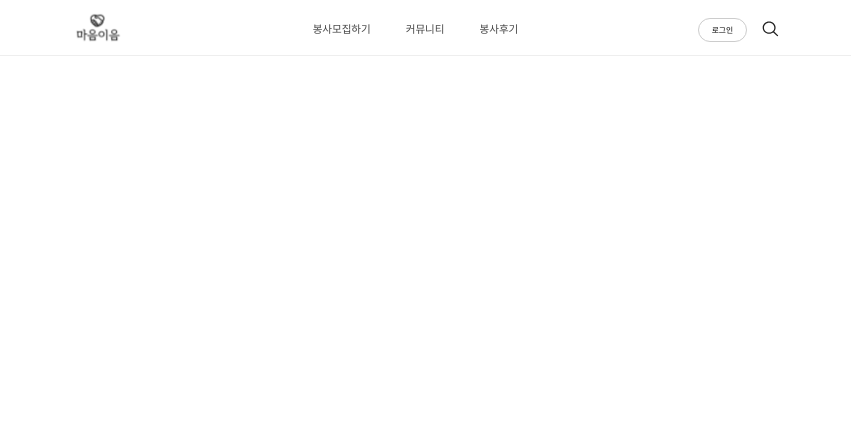
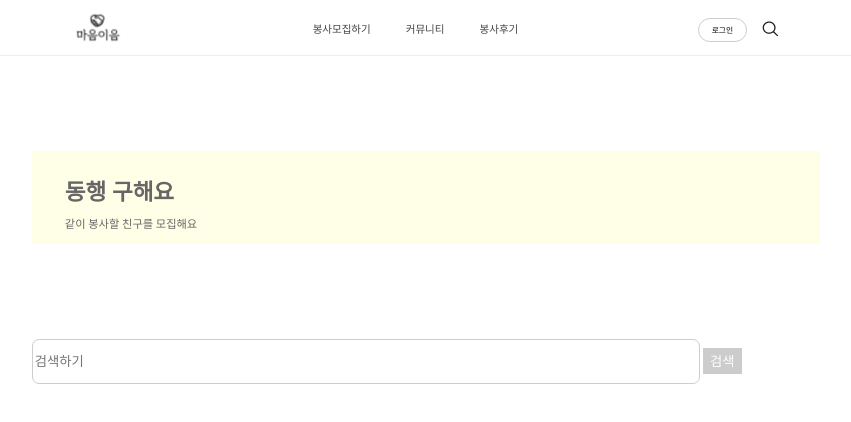
Before and after one commit to maumeum/Front-end, a React (Vite) app: page /community/findfriend in a window 1280 px wide. Shown: the top 422 px of the page, without its empty margins (214-1065 px from the left). Built offline with nearby package versions, Linux system fonts and the light colour scheme; a web font is replaced by a local one.

Commit message:
Feat : add TopBar, SearchBarcomponent

```diff
--- a/src/App.css
+++ b/src/App.css
@@ -1,5 +1,5 @@
 #root {
   margin: 0;
-  text-align: center;
-  background-color: #F7F7F7;
+  /* text-align: center; */
+  background-color: #ffff;
 }
--- a/src/App.tsx
+++ b/src/App.tsx
@@ -8,6 +8,8 @@ import MyVolunHistory from './pages/myPage-hr/volunHistory';
 import MyVlounSuggest from './pages/myPage-hr/volunSuggest';
 import MyComment from './pages/myPage-hr/myComment';
 import MyPost from './pages/myPage-hr/myPost';
+import FindFriend from './pages/community/findFriend';
+import Question from './pages/community/question';
 
 function App() {
   return (
@@ -19,6 +21,8 @@ function App() {
         <Route path="/mypage/suggest" element={<MyVlounSuggest />} />
         <Route path="/mypage/comment" element={<MyComment />} />
         <Route path="/mypage/post" element={<MyPost />} />
+        <Route path="/community/findfriend" element={<FindFriend />} />
+        <Route path="/community/question" element={<Question />} />
       </Routes>
     </Router>
   );
--- /dev/null
+++ b/src/components/SearchBar/SearchBar.tsx
@@ -0,0 +1,40 @@
+import React, { useState } from 'react';
+import {
+  SearchBarForm,
+  SearchBarInput,
+  SearchBarBtn,
+  SearchBarContainer,
+} from './style';
+
+type SearchBarProps = {
+  onSearch: (query: string) => void;
+};
+
+const SearchBar: React.FC<SearchBarProps> = ({ onSearch }) => {
+  const [query, setQuery] = useState('');
+
+  const handleInputChange = (event: React.ChangeEvent<HTMLInputElement>) => {
+    setQuery(event.target.value);
+  };
+
+  const handleSubmit = (event: React.FormEvent<HTMLFormElement>) => {
+    event.preventDefault();
+    onSearch(query);
+  };
+
+  return (
+    <SearchBarContainer>
+      <SearchBarForm onSubmit={handleSubmit}>
+        <SearchBarInput
+          type="text"
+          value={query}
+          onChange={handleInputChange}
+          placeholder="검색하기"
+        />
+        <SearchBarBtn type="submit">검색</SearchBarBtn>
+      </SearchBarForm>
+    </SearchBarContainer>
+  );
+};
+
+export default SearchBar;
--- /dev/null
+++ b/src/components/SearchBar/style.ts
@@ -0,0 +1,25 @@
+import styled from 'styled-components';
+
+export const SearchBarContainer = styled.div`
+  width: 112rem;
+  height: 5.8rem;
+  margin: 0 auto;
+  margin-top: 13.5rem;
+  display: flex;
+`;
+export const SearchBarForm = styled.form``;
+
+export const SearchBarInput = styled.input`
+  border: 1px solid #cecdcd;
+  width: 94rem;
+  height: 5.8rem;
+  border-radius: 1rem;
+`;
+
+export const SearchBarBtn = styled.button`
+  margin-left: 0.5rem;
+  padding: 0.5rem 1rem;
+  background-color: #ccc;
+  border: none;
+  color: #fff;
+`;
--- /dev/null
+++ b/src/components/TopBar/TopBar.tsx
@@ -0,0 +1,21 @@
+import React from 'react';
+import { TopBarBox, Title, SubText, TextContainer } from './style';
+
+type TopBarProps = {
+  text: string;
+  title: string;
+};
+const TopBar = ({ title, text }: TopBarProps) => {
+  return (
+    <>
+      <TopBarBox>
+        <TextContainer>
+          <Title>{title}</Title>
+          <SubText>{text}</SubText>
+        </TextContainer>
+      </TopBarBox>
+    </>
+  );
+};
+
+export default TopBar;
--- /dev/null
+++ b/src/components/TopBar/style.ts
@@ -0,0 +1,27 @@
+import styled from 'styled-components';
+
+export const TopBarBox = styled.div`
+  width: 112rem;
+  height: 13.2rem;
+  background-color: #ffffe8;
+  margin: 0 auto;
+  margin-top: 13.5rem;
+  display: flex;
+`;
+export const TextContainer = styled.div`
+  box-sizing: border-box;
+  display: flex;
+  justify-content: flex-start;
+  flex-direction: column;
+  margin-left: 4.7rem;
+`;
+export const Title = styled.p`
+  font-size: 3.2rem;
+  color: #666666;
+  font-weight: bold;
+`;
+export const SubText = styled.p`
+  font-size: 1.6rem;
+  color: #666666;
+  margin-top: -2rem;
+`;
--- /dev/null
+++ b/src/pages/community/findFriend.tsx
@@ -0,0 +1,18 @@
+import React from 'react';
+import TopBar from '../../components/TopBar/TopBar.tsx';
+import SearchBar from '../../components/SearchBar/SearchBar.tsx';
+
+const findFriend = () => {
+  const handleSearch = (query: string) => {
+    //검색기능 구현 로직 작성예정
+    console.log('검색어:', query);
+  };
+  return (
+    <>
+      <TopBar title="동행 구해요" text="같이 봉사할 친구를 모집해요" />
+      <SearchBar onSearch={handleSearch} />
+    </>
+  );
+};
+
+export default findFriend;
--- /dev/null
+++ b/src/pages/community/question.tsx
@@ -0,0 +1,12 @@
+import React from 'react';
+import TopBar from '../../components/TopBar/TopBar.tsx';
+
+const question = () => {
+  return (
+    <>
+      <TopBar title="궁금해요" text="봉사와 관련된 궁금한 사항을 질문해요" />
+    </>
+  );
+};
+
+export default question;
```
